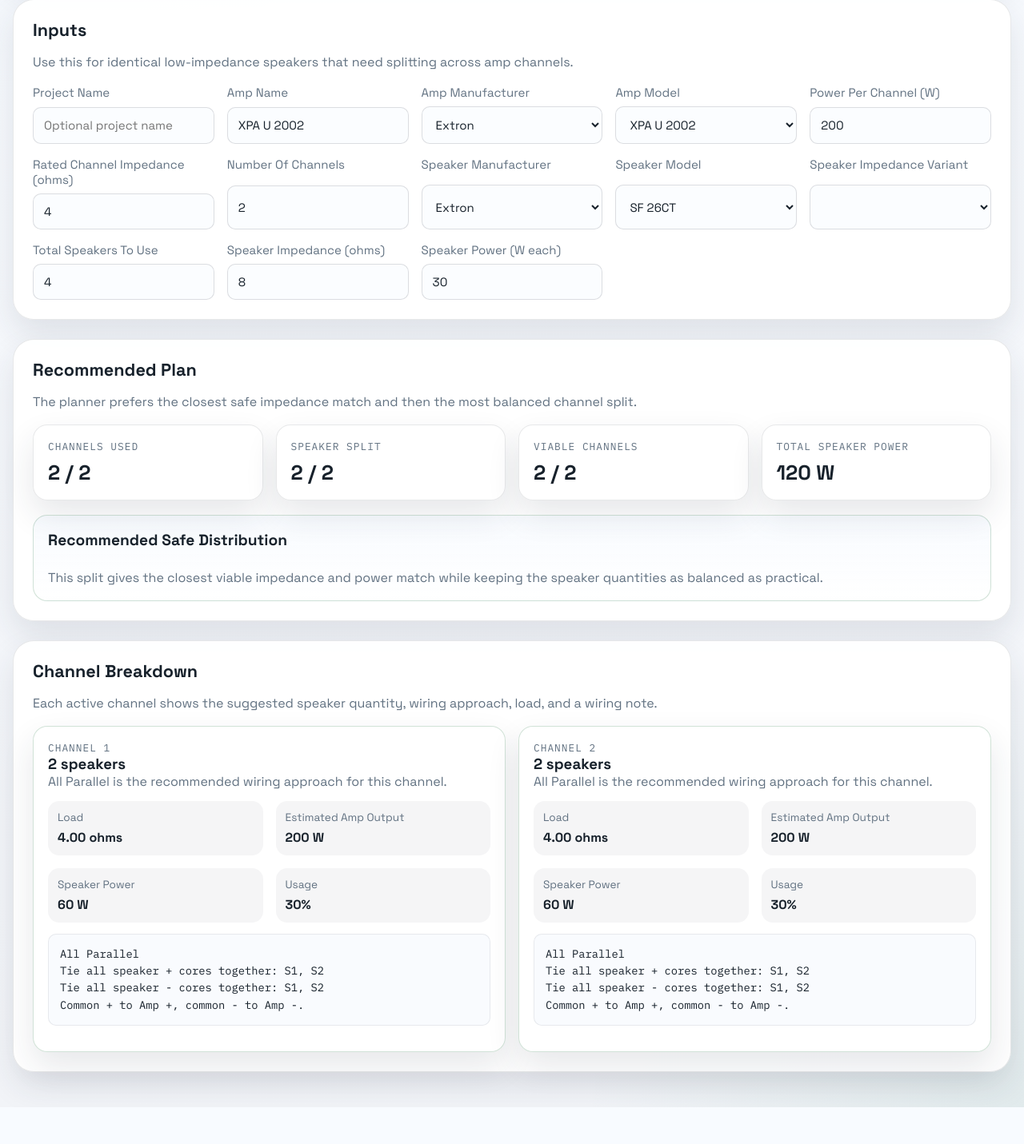
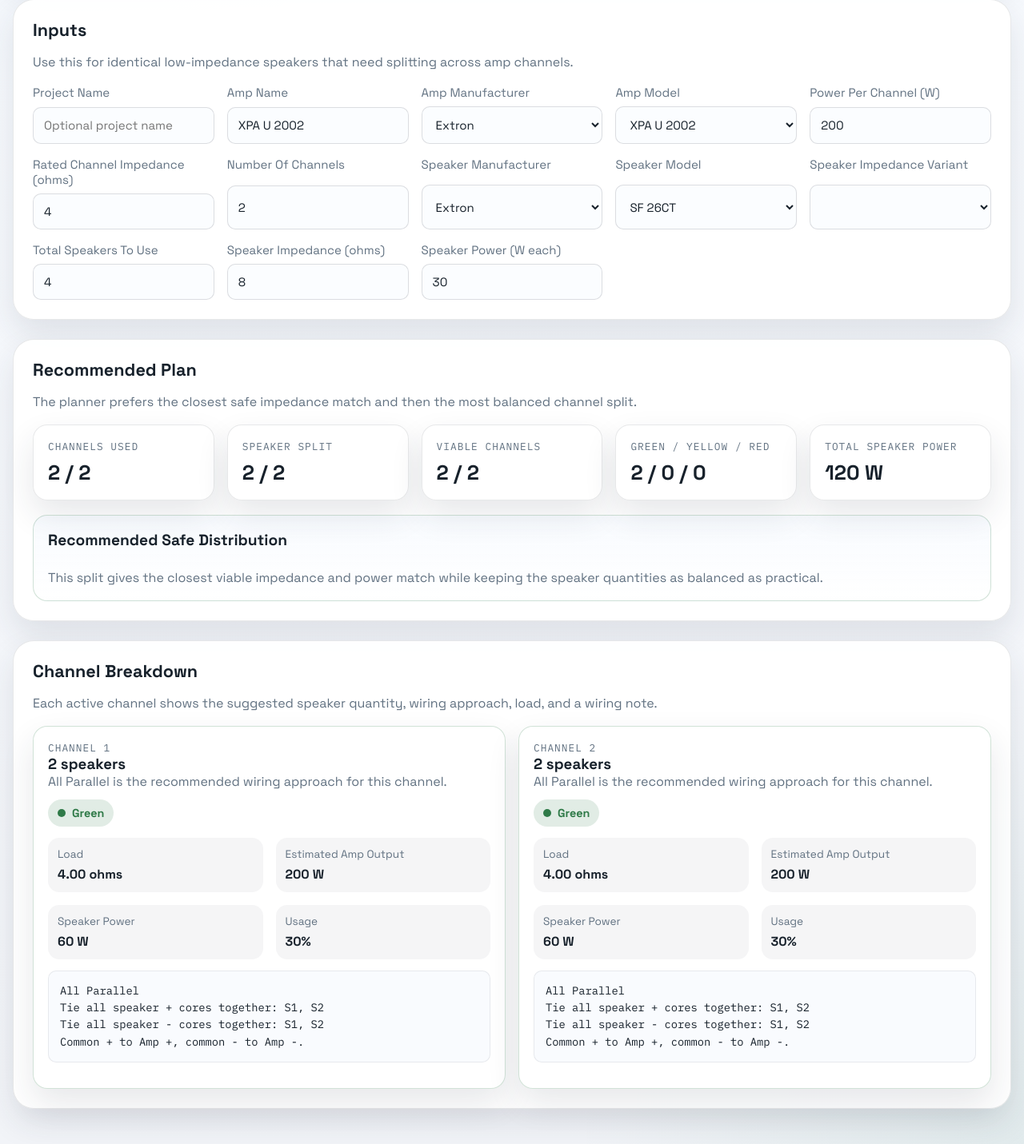
Before and after one commit to AVToolSet/FrontEnd, a Flask app: page /speaker-load-planner in a window 1280 px wide. Shown: the part 526-1957 px from the top of the page at 80% size. Before the commit the page ends 1911 px from the top, so only its background shows below. Run offline with Flask 3, Linux system fonts and the light colour scheme; lists and menus that the app fills with data are empty.

Commit message:
Refine speaker planner balancing and expand catalogs

```diff
--- a/static/speaker_load_planner/app.js
+++ b/static/speaker_load_planner/app.js
@@ -37,6 +37,21 @@ const AMP_CATALOG = {
       { model: "CDi 2|600", powerPerChannel: 600, ratedImpedance: 4, channelCount: 2 },
       { model: "CDi 4|300", powerPerChannel: 300, ratedImpedance: 4, channelCount: 4 },
       { model: "CSA 280Z", powerPerChannel: 80, ratedImpedance: 4, channelCount: 8 },
+    ],
+  },
+  "k-array": {
+    label: "K-Array",
+    models: [
+      { model: "Kommander KA02", powerPerChannel: 100, ratedImpedance: 4, channelCount: 2 },
+      { model: "Kommander KA04", powerPerChannel: 200, ratedImpedance: 4, channelCount: 4 },
+      { model: "Kommander KA14 I", powerPerChannel: 250, ratedImpedance: 4, channelCount: 4 },
+      { model: "Kommander KA18", powerPerChannel: 500, ratedImpedance: 8, channelCount: 8 },
+      { model: "Kommander KA28", powerPerChannel: 1000, ratedImpedance: 8, channelCount: 8 },
+      { model: "Kommander KA34", powerPerChannel: 1500, ratedImpedance: 8, channelCount: 4 },
+      { model: "Kommander KA68", powerPerChannel: 2000, ratedImpedance: 8, channelCount: 8 },
+      { model: "Kommander KA104", powerPerChannel: 2500, ratedImpedance: 8, channelCount: 4 },
+      { model: "Kommander KA208", powerPerChannel: 5000, ratedImpedance: 8, channelCount: 8 },
+      { model: "K-RACK-M-208", powerPerChannel: 5000, ratedImpedance: 8, channelCount: 8 },
     ],
   },
   crestron: {
@@ -208,6 +223,24 @@ function formatWatts(value) {
 
 function formatPercent(value) {
   return `${(value * 100).toFixed(0)}%`;
+}
+
+function getTrafficStatus(utilization, impedanceSafe) {
+  if (!impedanceSafe || utilization > 1) {
+    return "red";
+  }
+
+  if (utilization >= 0.9) {
+    return "yellow";
+  }
+
+  return "green";
+}
+
+function trafficLabel(status) {
+  if (status === "green") return "Green";
+  if (status === "yellow") return "Yellow";
+  return "Red";
 }
 
 function escapeHtml(value) {
@@ -440,8 +473,8 @@ function buildWiringDiagram(name, groups, topology) {
   return lines.join("\n");
 }
 
-function buildPlanForCount(speakerCount, speakerImpedance, ratedImpedance) {
-  if (speakerCount <= 0 || speakerImpedance <= 0 || ratedImpedance <= 0) {
+function buildPlanForCount(speakerCount, speakerImpedance, ratedImpedance, powerPerChannel, speakerWattage) {
+  if (speakerCount <= 0 || speakerImpedance <= 0 || ratedImpedance <= 0 || powerPerChannel <= 0) {
     return null;
   }
 
@@ -486,15 +519,37 @@ function buildPlanForCount(speakerCount, speakerImpedance, ratedImpedance) {
     });
   }
 
-  const ranked = candidates.map((candidate) => ({
-    ...candidate,
-    safe: candidate.totalImpedance >= ratedImpedance,
-    delta: Math.abs(candidate.totalImpedance - ratedImpedance),
-  })).filter((candidate) => Number.isFinite(candidate.totalImpedance) && candidate.totalImpedance > 0);
+  const totalSpeakerPower = speakerCount * speakerWattage;
+  const ranked = candidates.map((candidate) => {
+    const impedanceSafe = candidate.totalImpedance >= ratedImpedance;
+    const estimatedAmpOutput = estimateAmpPowerAtLoad(powerPerChannel, ratedImpedance, candidate.totalImpedance);
+    const utilization = estimatedAmpOutput > 0 ? totalSpeakerPower / estimatedAmpOutput : Infinity;
+    const powerSafe = utilization <= 1;
+
+    return {
+      ...candidate,
+      safe: impedanceSafe,
+      impedanceSafe,
+      powerSafe,
+      viable: impedanceSafe && powerSafe,
+      estimatedAmpOutput,
+      totalSpeakerPower,
+      utilization,
+      delta: Math.abs(candidate.totalImpedance - ratedImpedance),
+      status: getTrafficStatus(utilization, impedanceSafe),
+    };
+  }).filter((candidate) => Number.isFinite(candidate.totalImpedance) && candidate.totalImpedance > 0);
 
   ranked.sort((left, right) => {
-    if (left.safe !== right.safe) {
-      return left.safe ? -1 : 1;
+    if (left.viable !== right.viable) {
+      return left.viable ? -1 : 1;
+    }
+    if (left.status !== right.status) {
+      const order = { green: 0, yellow: 1, red: 2 };
+      return order[left.status] - order[right.status];
+    }
+    if (left.utilization !== right.utilization) {
+      return left.utilization - right.utilization;
     }
     if (left.delta !== right.delta) {
       return left.delta - right.delta;
@@ -538,13 +593,14 @@ function scoreDistribution(distribution, ratedImpedance, speakerImpedance, power
       };
     }
 
-    const plan = buildPlanForCount(count, speakerImpedance, ratedImpedance);
-    const totalSpeakerPower = count * speakerWattage;
-    const estimatedAmpOutput = plan ? estimateAmpPowerAtLoad(powerPerChannel, ratedImpedance, plan.totalImpedance) : 0;
-    const utilization = estimatedAmpOutput > 0 ? totalSpeakerPower / estimatedAmpOutput : 0;
-    const impedanceSafe = Boolean(plan?.safe);
-    const powerSafe = estimatedAmpOutput > 0 && utilization <= 1;
+    const plan = buildPlanForCount(count, speakerImpedance, ratedImpedance, powerPerChannel, speakerWattage);
+    const totalSpeakerPower = plan?.totalSpeakerPower ?? count * speakerWattage;
+    const estimatedAmpOutput = plan?.estimatedAmpOutput ?? 0;
+    const utilization = plan?.utilization ?? Infinity;
+    const impedanceSafe = Boolean(plan?.impedanceSafe);
+    const powerSafe = Boolean(plan?.powerSafe);
     const viable = impedanceSafe && powerSafe;
+    const status = plan?.status || getTrafficStatus(utilization, impedanceSafe);
 
     return {
       channelNumber: index + 1,
@@ -557,6 +613,7 @@ function scoreDistribution(distribution, ratedImpedance, speakerImpedance, power
       impedanceSafe,
       powerSafe,
       viable,
+      status,
     };
   });
 
@@ -564,7 +621,7 @@ function scoreDistribution(distribution, ratedImpedance, speakerImpedance, power
   const viableChannels = activeChannels.filter((channel) => channel.viable).length;
   const allViable = activeChannels.length > 0 && viableChannels === activeChannels.length;
   const deltaSum = activeChannels.reduce((sum, channel) => sum + (channel.delta || 0), 0);
-  const utilizationPenalty = activeChannels.reduce((sum, channel) => sum + Math.max(0, channel.utilization - 1), 0);
+  const utilizationPenalty = activeChannels.reduce((sum, channel) => sum + Math.max(0, channel.utilization - 0.9), 0);
   const counts = activeChannels.map((channel) => channel.speakerCount);
   const imbalance = counts.length ? Math.max(...counts) - Math.min(...counts) : 0;
   const averageSpeakers = activeChannels.length
@@ -572,6 +629,9 @@ function scoreDistribution(distribution, ratedImpedance, speakerImpedance, power
     : 0;
   const spreadPenalty = counts.reduce((sum, count) => sum + Math.abs(count - averageSpeakers), 0);
   const maxSpeakersOnChannel = counts.length ? Math.max(...counts) : 0;
+  const redChannels = activeChannels.filter((channel) => channel.status === "red").length;
+  const yellowChannels = activeChannels.filter((channel) => channel.status === "yellow").length;
+  const greenChannels = activeChannels.filter((channel) => channel.status === "green").length;
 
   return {
     distribution,
@@ -584,6 +644,9 @@ function scoreDistribution(distribution, ratedImpedance, speakerImpedance, power
     imbalance,
     spreadPenalty,
     maxSpeakersOnChannel,
+    redChannels,
+    yellowChannels,
+    greenChannels,
   };
 }
 
@@ -604,11 +667,17 @@ function calculateRecommendation(inputs) {
     if (left.viableChannels !== right.viableChannels) {
       return right.viableChannels - left.viableChannels;
     }
+    if (left.redChannels !== right.redChannels) {
+      return left.redChannels - right.redChannels;
+    }
+    if (left.yellowChannels !== right.yellowChannels) {
+      return left.yellowChannels - right.yellowChannels;
+    }
+    if (left.activeChannels !== right.activeChannels) {
+      return right.activeChannels - left.activeChannels;
+    }
     if (left.utilizationPenalty !== right.utilizationPenalty) {
       return left.utilizationPenalty - right.utilizationPenalty;
-    }
-    if (left.deltaSum !== right.deltaSum) {
-      return left.deltaSum - right.deltaSum;
     }
     if (left.imbalance !== right.imbalance) {
       return left.imbalance - right.imbalance;
@@ -619,7 +688,7 @@ function calculateRecommendation(inputs) {
     if (left.maxSpeakersOnChannel !== right.maxSpeakersOnChannel) {
       return left.maxSpeakersOnChannel - right.maxSpeakersOnChannel;
     }
-    return right.activeChannels - left.activeChannels;
+    return left.deltaSum - right.deltaSum;
   });
 
   return scored[0] || null;
@@ -653,6 +722,7 @@ function renderRecommendation(inputs, recommendation) {
     renderSummaryCard("Channels Used", `${recommendation.activeChannels} / ${inputs.channelCount}`),
     renderSummaryCard("Speaker Split", recommendation.distribution.filter((count) => count > 0).join(" / ")),
     renderSummaryCard("Viable Channels", `${recommendation.viableChannels} / ${recommendation.activeChannels}`),
+    renderSummaryCard("Green / Yellow / Red", `${recommendation.greenChannels} / ${recommendation.yellowChannels} / ${recommendation.redChannels}`),
     renderSummaryCard("Total Speaker Power", formatWatts(totalSpeakerPower)),
   ].join("");
 
@@ -670,7 +740,7 @@ function renderRecommendation(inputs, recommendation) {
 
   const activeChannels = recommendation.channelPlans.filter((channel) => !channel.idle);
   elements.channelResults.innerHTML = activeChannels.map((channel) => `
-    <article class="channel-card ${channel.viable ? "safe" : "compromise"}">
+    <article class="channel-card ${channel.status}">
       <p class="mini-label">Channel ${channel.channelNumber}</p>
       <h3>${channel.speakerCount} speakers</h3>
       <p class="note">${
@@ -678,6 +748,11 @@ function renderRecommendation(inputs, recommendation) {
           ? `${escapeHtml(channel.name)} is the recommended wiring approach for this channel.`
           : `Closest available wiring is ${escapeHtml(channel.name)}, but this channel is still outside a viable amp/speaker match.`
       }</p>
+
+      <div class="traffic-light ${channel.status}">
+        <span class="traffic-dot"></span>
+        ${trafficLabel(channel.status)}
+      </div>
 
       <div class="channel-meta">
         <div class="meta-box">
--- a/static/speaker_load_planner/styles.css
+++ b/static/speaker_load_planner/styles.css
@@ -248,12 +248,18 @@ button:focus {
   border-radius: var(--radius-lg);
 }
 
-.channel-card.safe {
+.channel-card.safe,
+.channel-card.green {
   border-color: rgba(47, 122, 72, 0.22);
 }
 
-.channel-card.compromise {
+.channel-card.compromise,
+.channel-card.yellow {
   border-color: rgba(182, 122, 23, 0.22);
+}
+
+.channel-card.red {
+  border-color: rgba(181, 60, 60, 0.22);
 }
 
 .channel-meta {
@@ -276,6 +282,51 @@ button:focus {
 .meta-box strong {
   display: block;
   margin-top: 6px;
+}
+
+.traffic-light {
+  display: inline-flex;
+  align-items: center;
+  gap: 8px;
+  margin-top: 12px;
+  padding: 8px 12px;
+  border-radius: 999px;
+  font-size: 0.9rem;
+  font-weight: 700;
+}
+
+.traffic-dot {
+  width: 10px;
+  height: 10px;
+  border-radius: 999px;
+  display: inline-block;
+}
+
+.traffic-light.green {
+  color: var(--ok);
+  background: rgba(47, 122, 72, 0.14);
+}
+
+.traffic-light.green .traffic-dot {
+  background: var(--ok);
+}
+
+.traffic-light.yellow {
+  color: #8d6a12;
+  background: rgba(214, 173, 39, 0.2);
+}
+
+.traffic-light.yellow .traffic-dot {
+  background: #d6ad27;
+}
+
+.traffic-light.red {
+  color: #9f2f2f;
+  background: rgba(181, 60, 60, 0.16);
+}
+
+.traffic-light.red .traffic-dot {
+  background: var(--danger);
 }
 
 .wiring-diagram {
--- a/templates/speaker_load_planner/index.html
+++ b/templates/speaker_load_planner/index.html
@@ -52,6 +52,7 @@
               <option value="extron" selected>Extron</option>
               <option value="qsc">QSC</option>
               <option value="jbl">JBL</option>
+              <option value="k-array">K-Array</option>
               <option value="crestron">Crestron</option>
               <option value="crown">Crown</option>
             </select>
```
